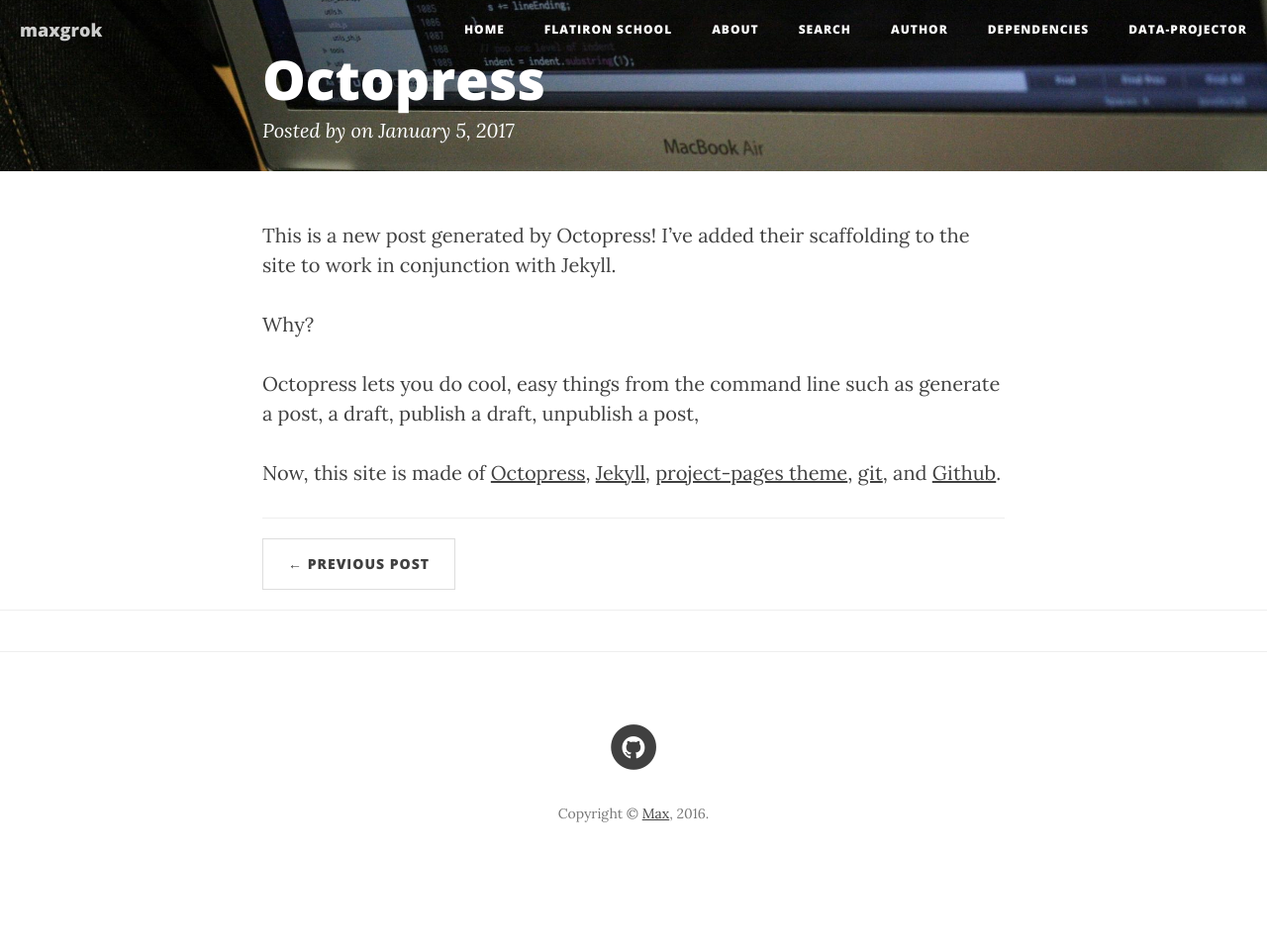
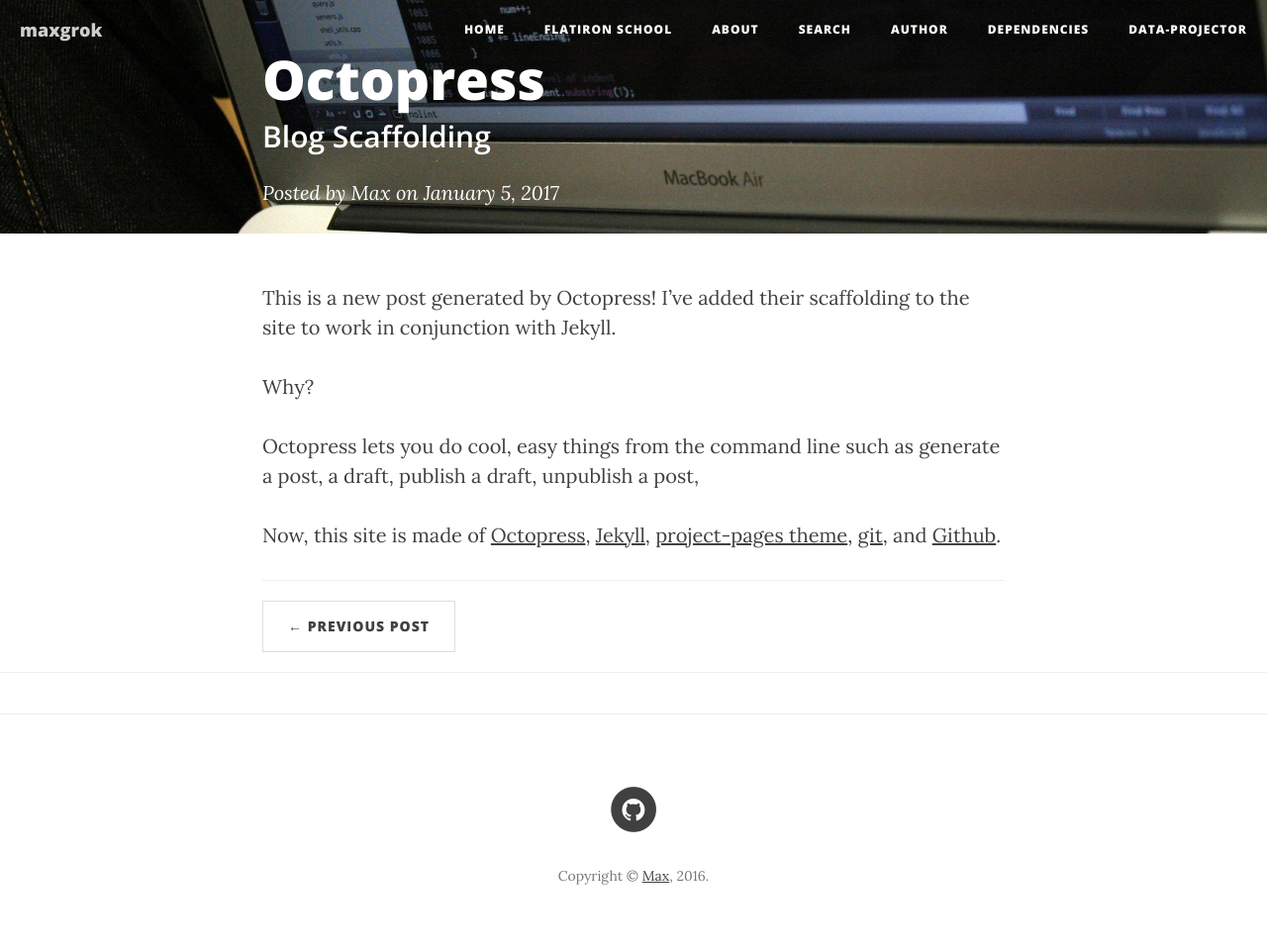
Before and after one commit to maxgrok/maxgrok.github.io_oldversion, a Jekyll site: the page built from _posts/2017-01-05-octopress.markdown, in a window 1280 px wide. Shown: the whole page at 99% size. Built offline with Jekyll 4.4.1, drawn with Linux system fonts in a browser that asks for light colours; nearby versions of some CDN libraries; comment, search, counter and statistics services are not loaded; before the commit the page ends 900 px from its top, so only the background shows below that.

Commit message:
Editing post

```diff
--- a/_posts/2017-01-05-octopress.markdown
+++ b/_posts/2017-01-05-octopress.markdown
@@ -1,6 +1,10 @@
 ---
-layout: post
-title: "Octopress"
+layout:     post
+title:      Octopress
+author:     Max
+tags: 		Update
+subtitle:   Blog Scaffolding
+category:   Blog Scaffolding
 date: 2017-01-05T17:54:20-05:00
 ---
 
```
